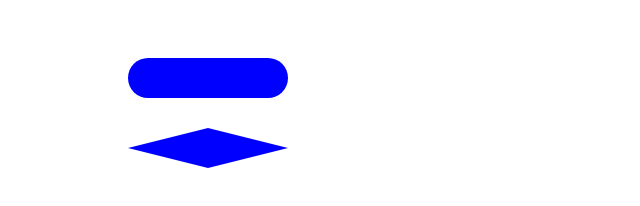
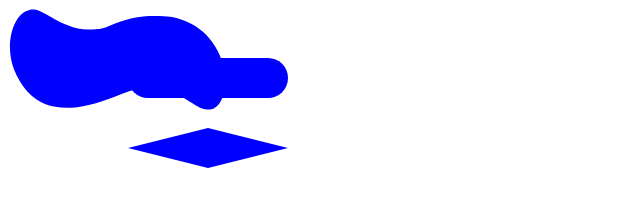
Before and after one commit to ahussain3/SetGame, a plain HTML site: page index.html in a window 1280 px wide. Shown: the whole page, without its empty margins (0-640 px from the left). Drawn offline with nearby package versions, Linux system fonts and the light colour scheme.

Commit message:
mid way through squiggle drawing

```diff
--- a/index.html
+++ b/index.html
@@ -21,6 +21,13 @@ RECT_HEIGHT = 40
 RECT_WIDTH = 160
 DIAM_HEIGHT = 40
 DIAM_WIDTH = 160
+SQUIG_HEIGHT = 40
+SQUIG_WIDTH = 160
+SQUIGGLE_PATH = "M2155 1118 c-16 -6 -73 -38 -125 -71 -187 -119 -328 -163 -490 -154 \
+-117 7 -174 22 -354 93 -453 180 -761 163 -966 -53 -75 -78 -147 -210 -175 \
+-318 -70 -266 25 -556 194 -594 58 -13 107 3 223 71 101 59 114 65 203 101 95 \
+39 162 50 276 45 86 -3 116 -9 169 -32 206 -89 333 -117 525 -117 144 0 198 8 \
+312 46 259 87 449 349 469 645 9 143 -42 283 -121 332 -33 20 -93 22 -140 6z"
 
 var svg = document.createElementNS('http://www.w3.org/2000/svg', 'svg');
 svg.setAttribute('width', 500)
@@ -59,10 +66,19 @@ function drawDiam(cx, cy, w, h) {
   svg.appendChild(diam)
 }
 
+function drawSquiggle(w, h) {
+  var squiggle = document.createElementNS('http://www.w3.org/2000/svg', 'path');
+  squiggle.setAttribute('transform', 'scale('+0.09+','+0.09+')')
+  squiggle.setAttribute('height', h)
+  squiggle.setAttribute('d', SQUIGGLE_PATH)
+  squiggle.setAttribute('fill', 'rgb(0,0,255)')
+  svg.appendChild(squiggle)
+}
+
 
 drawRectWithCenter(200, 70)
 drawDiamWithCenter(200, 140)
-
+drawSquiggle(SQUIG_WIDTH, SQUIG_HEIGHT)
 
 
 
```
Also changed, not shown: assets/squiggle.svg (added).
